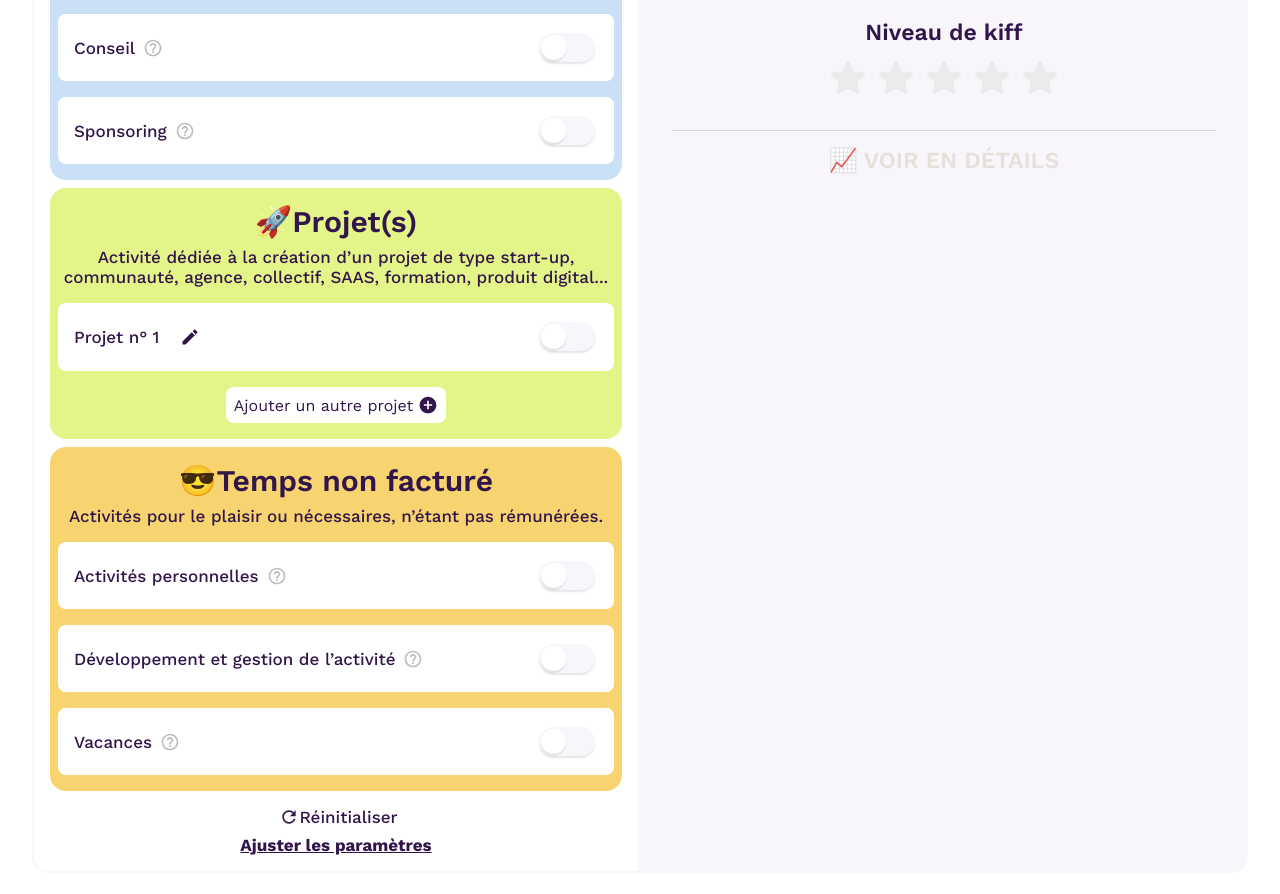
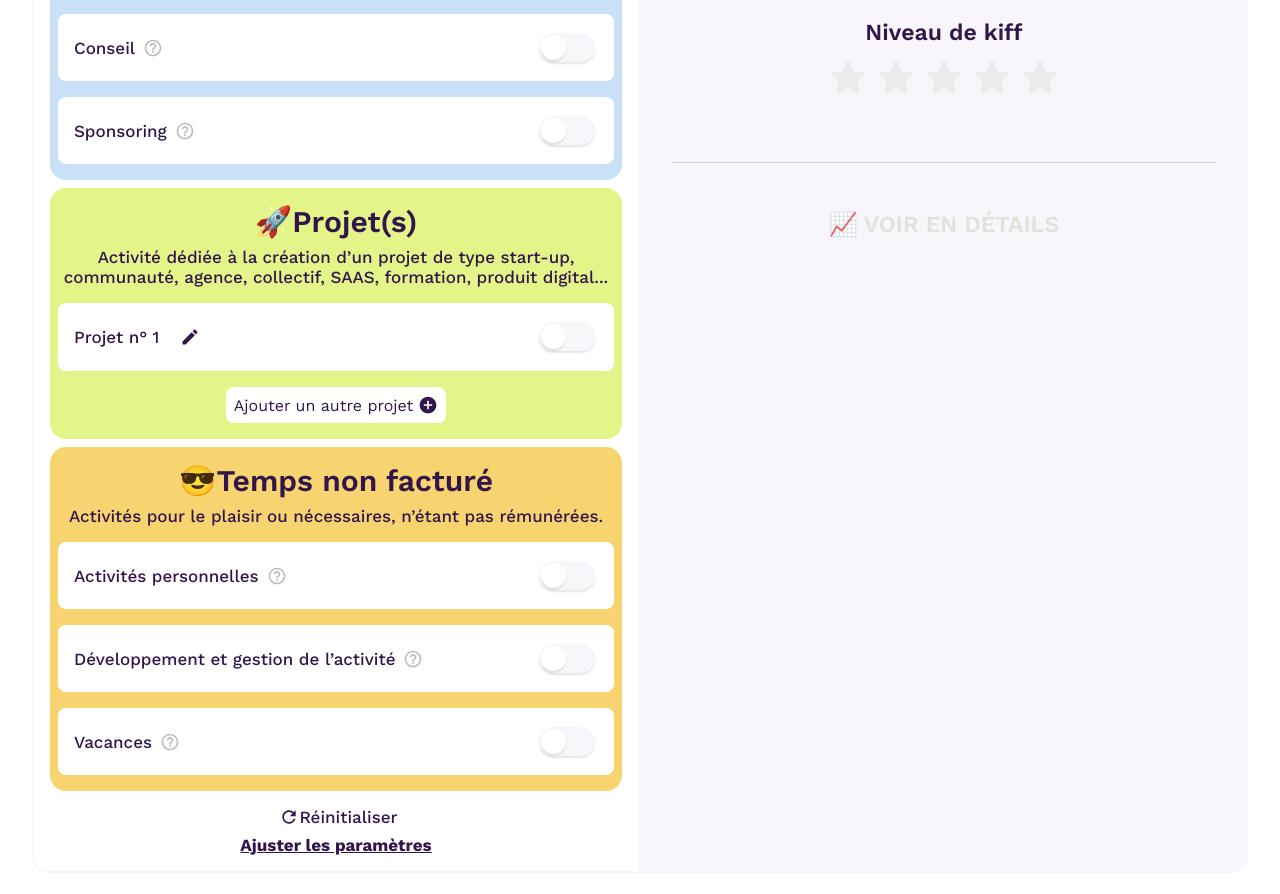
Before and after one commit to troptropcontent/freelance_revenue_simulator, a React (Vite) app in the folder frontend/: page / in a window 1280 px wide. Shown: the part 1020-1914 px from the top of the page. Built offline with nearby package versions, Linux system fonts and the light colour scheme.

Commit message:
add margin on the separator

```diff
--- a/frontend/src/App.tsx
+++ b/frontend/src/App.tsx
@@ -99,7 +99,7 @@ function App() {
             padding="lg"
           >
             <ResultsDetails />
-            <Separator color="grey.light" />
+            <Separator color="grey.light" margin={{ block: "lg" }} />
             <ResultsCharts />
           </Box>
         </StyledForm>
```
